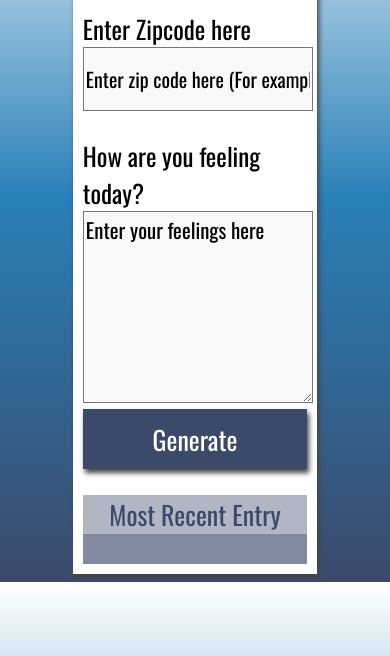
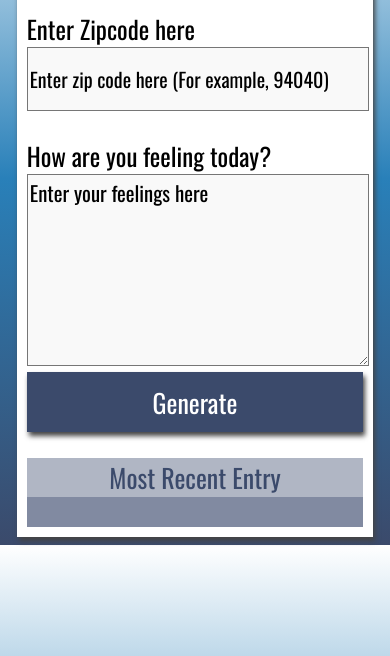
Before and after one commit to sameer-mitra/webnd_weather_journal, a website: page website/index.html in a window 390 px wide. Shown: the part 188-844 px from the top of the page. Drawn offline with nearby package versions, Linux system fonts and the light colour scheme; a web font is replaced by a local one.

Commit message:
SM 20210504 Minor style changes.

```diff
--- a/website/style.css
+++ b/website/style.css
@@ -30,6 +30,16 @@ html {
     box-shadow: 2px 4px 5px #444;
     margin: auto;
     padding: 10px;
+}
+
+@media screen and (max-width: 600px) {
+    #app {
+        display: grid;
+        grid-auto-rows: minmax(40px, auto);
+        max-width: 90%;
+        margin: auto;
+        margin-top: auto;
+    }
 }
 
 
```
